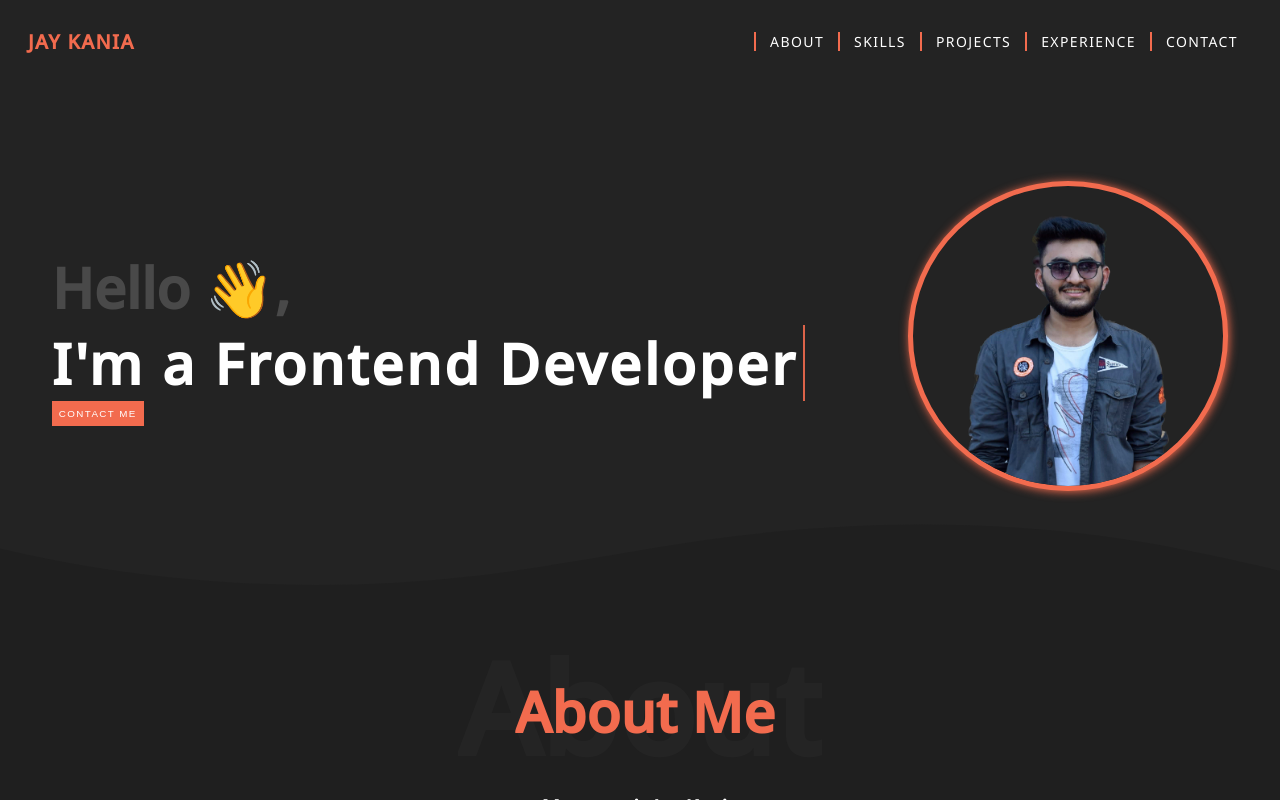
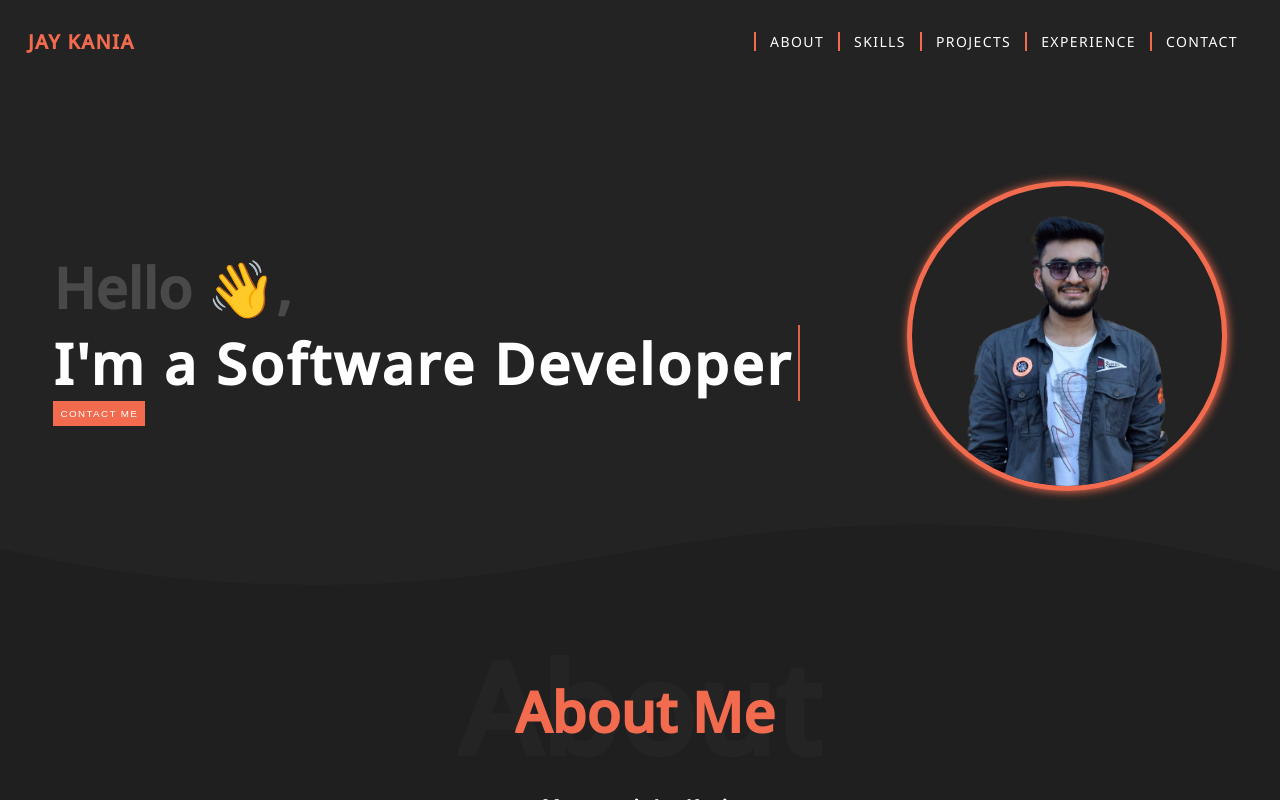
Before and after one commit to JayKania/portfolio, a React (Create React App) app: page / in a window 1280 px wide. Built offline with nearby package versions, Linux system fonts and the light colour scheme.

Commit message:
minor changes in title section

```diff
--- a/src/components/ContactSection.jsx
+++ b/src/components/ContactSection.jsx
@@ -10,7 +10,7 @@ const ContactSection = () => {
           <h4>
             Call me On<i class="fas fa-mobile-alt" id="phone"></i>
           </h4>
-          <p>+91 999XXXXXXX</p>
+          <p>+1 7828822974</p>
         </div>
         <div className="detail">
           <h4>
--- a/src/components/TitleSection.jsx
+++ b/src/components/TitleSection.jsx
@@ -7,7 +7,7 @@ const TitleSection = () => {
     <StyledTitleSection className="title-section">
       <StyledTitle className="title">
         <h3>Hello &#128075;, </h3>
-        <h2>I'm a Frontend Developer</h2>
+        <h2>I'm a Software Developer</h2>
         <a href="#contact">
           <button>CONTACT ME</button>
         </a>
```
